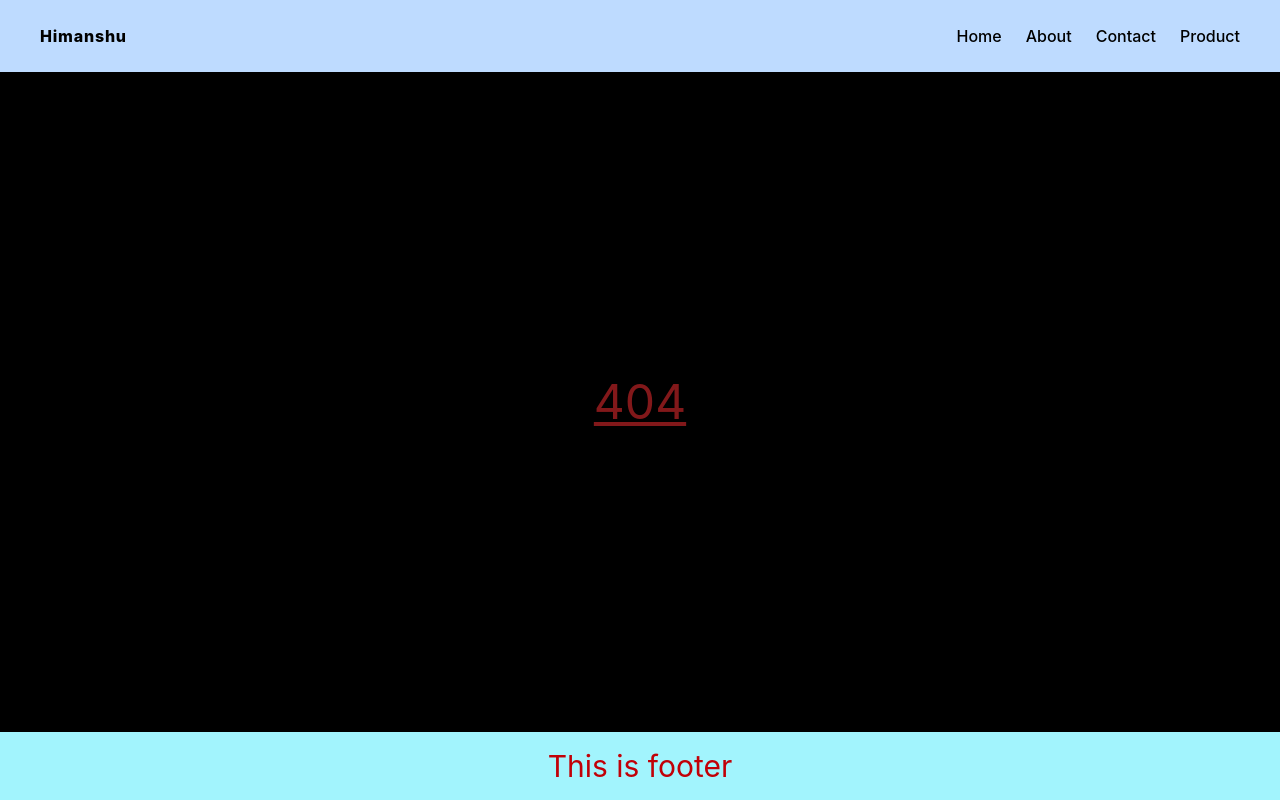
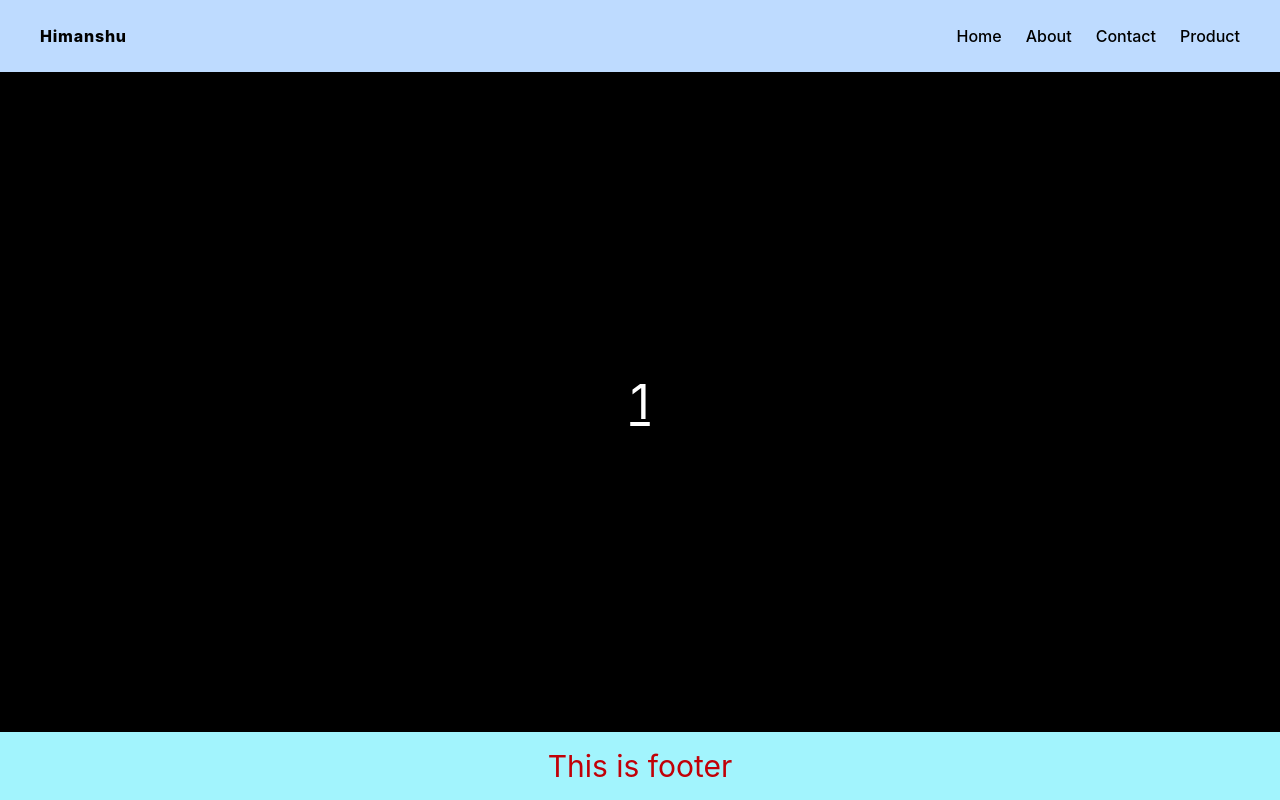
Before and after one commit to Himanshumishrahkm/learning_Routing, a React (Vite) app: page /about/1 in a window 1280 px wide. Before the commit this address had no page. Built offline with nearby package versions, Linux system fonts and the light colour scheme.

Commit message:
Dynamic Route

```diff
--- a/src/App.jsx
+++ b/src/App.jsx
@@ -9,6 +9,7 @@ import Men from './pages/Men.jsx'
 import Women from './pages/Women.jsx'
 import Kids from './pages/Kids.jsx'
 import UnFound from './pages/UnFound.jsx'
+import Courses from './pages/Courses.jsx'
 
 
 const App = () => {
@@ -21,6 +22,8 @@ const App = () => {
       <Routes >
         <Route path='/' element={<Home/>} />
         <Route path='/about' element={<About/>} />
+        <Route path='/about/:id' element={<Courses/>}/>
+
         <Route path='/contact' element={<Contact/>} />
         <Route path='/product' element={<Product/>}>
         <Route path='men' element={<Men/>} />
--- /dev/null
+++ b/src/pages/Courses.jsx
@@ -0,0 +1,15 @@
+import React from 'react'
+import { useParams } from 'react-router-dom'
+
+const Courses = () => {
+    const Param = useParams();
+    console.log(Param.id);
+
+  return (
+     <div className='flex h-full items-center justify-center'>
+      <h1 className=' text-5xl underline '>{Param.id}</h1>
+    </div>
+  )
+}
+
+export default Courses
```
